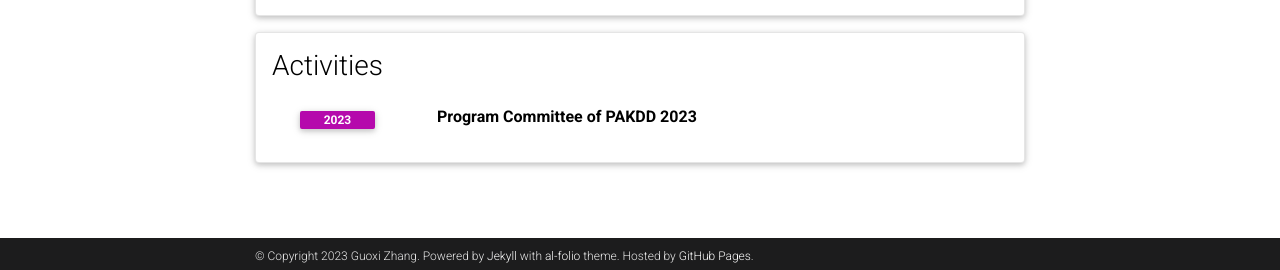
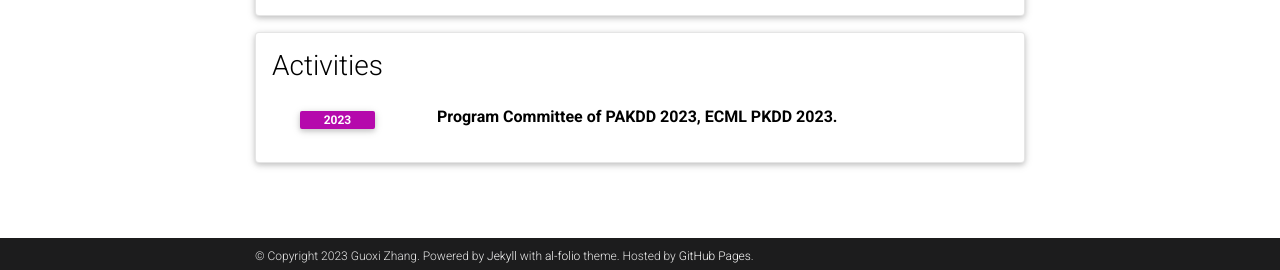
Before and after one commit to Altriaex/Altriaex.github.io, a Jekyll site: the page built from _pages/cv.md, in a window 1280 px wide and 1260 px high. Shown: the part 987-1257 px from the top of the window. Built offline with Jekyll 4.4.1, drawn with Linux system fonts in a browser that asks for light colours; comment, search, counter and statistics services are not loaded; a style sheet for code colours, icons or effects is not loaded.

Commit message:
update reviewer section in cv.

```diff
--- a/_data/cv.yml
+++ b/_data/cv.yml
@@ -35,5 +35,5 @@
 - title: Activities
   type: time_table
   contents:
-    - title: Program Committee of PAKDD 2023
+    - title: Program Committee of PAKDD 2023, ECML PKDD 2023.
       year: 2023
```
